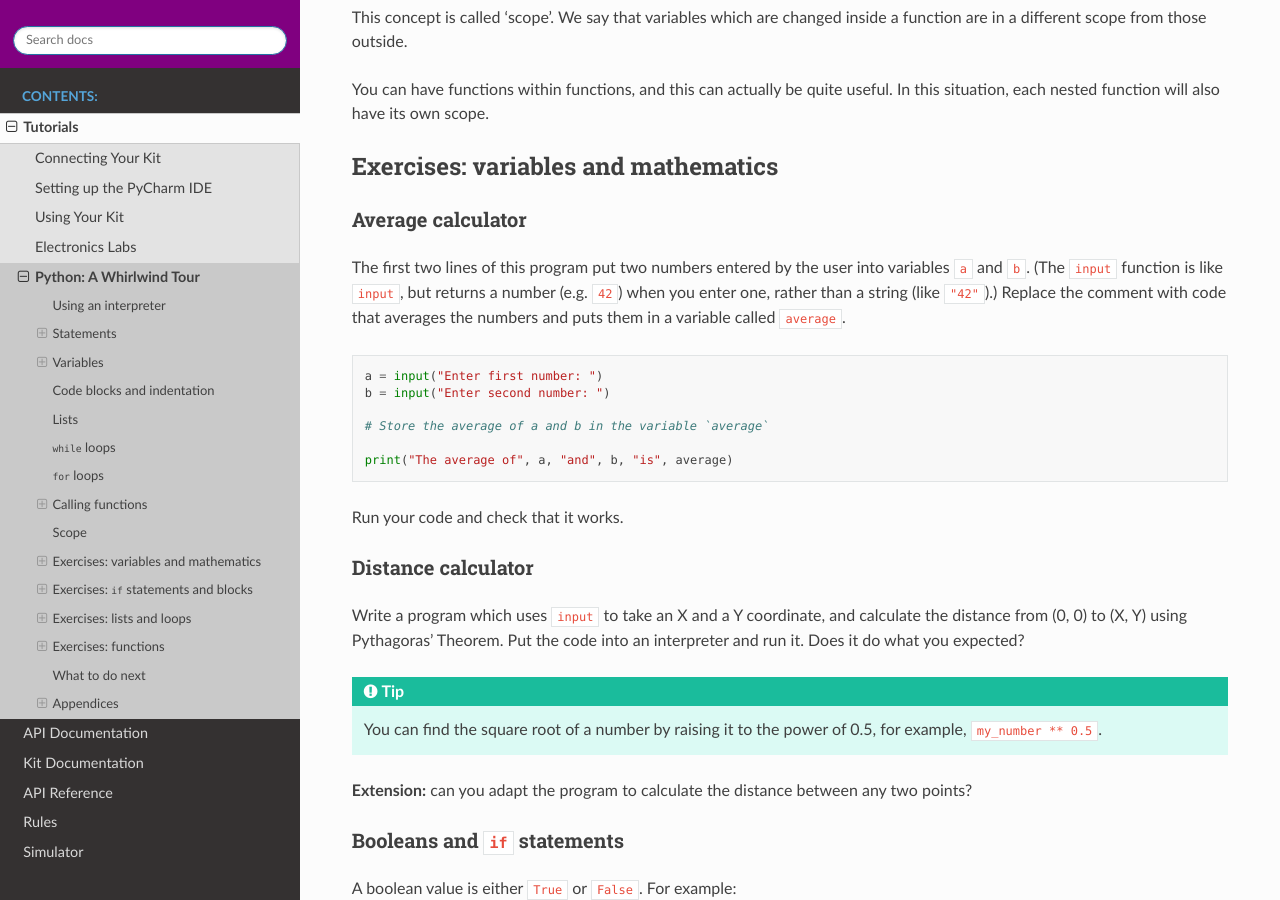
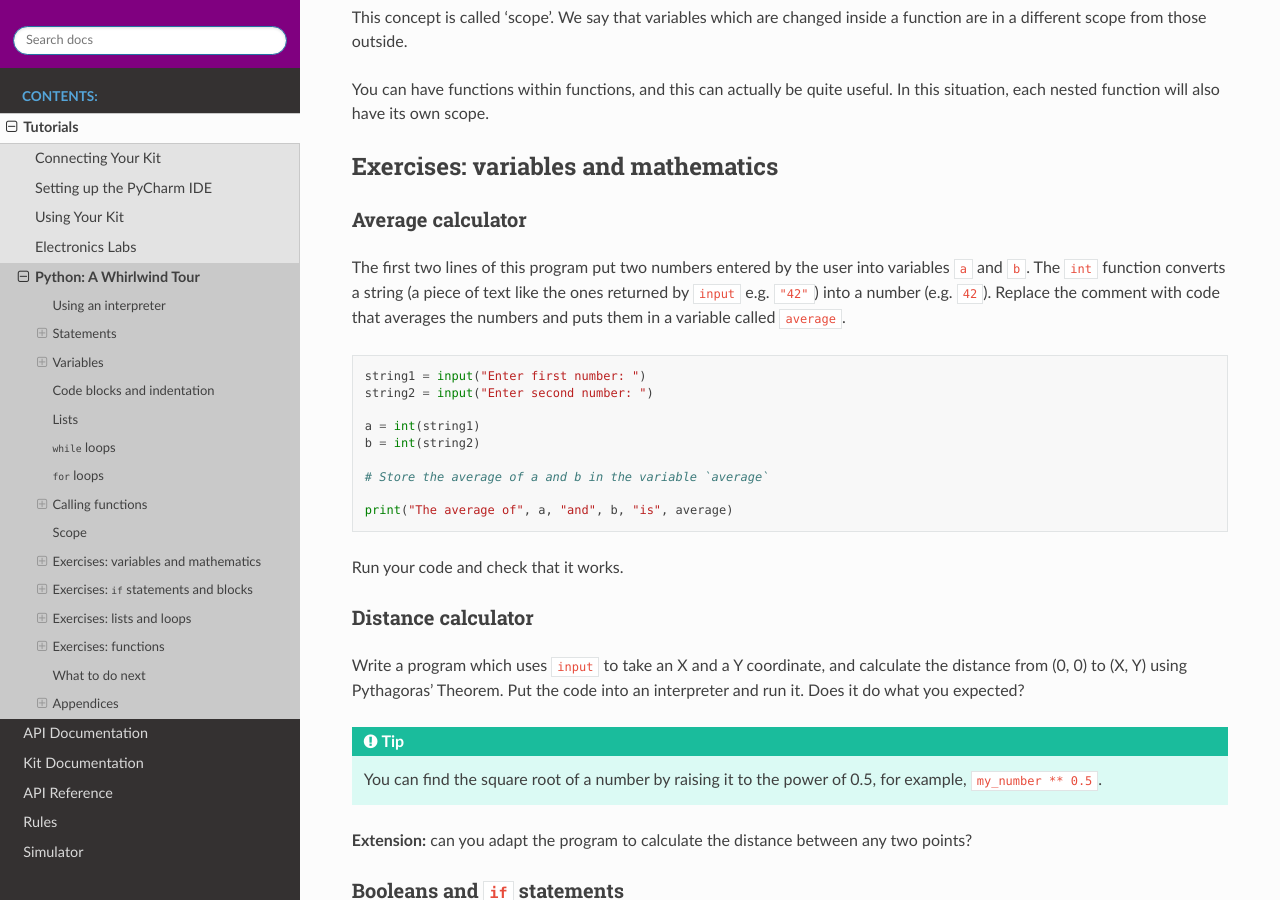
Before and after one commit to sourcebots/sbot, a Sphinx documentation site: the page built from docs/source/tutorials/python-whirlwind-tour.rst, in a window 1280 px wide and 900 px high, scrolled down 9253 px. Built offline with Sphinx 7.4.7 and the Read the Docs theme 2.0.0, drawn with Linux system fonts in a browser that asks for light colours.

Commit message:
Fix description of `input` function
Looks like we didn't review this very well when changing
`raw_input` to `input` as part of the migration to Python 3.

Also removes the nasty double-nested parentheses.

Fixes #84.

```diff
--- a/docs/source/tutorials/python-whirlwind-tour.rst
+++ b/docs/source/tutorials/python-whirlwind-tour.rst
@@ -543,15 +543,18 @@ Average calculator
 ~~~~~~~~~~~~~~~~~~
 
 The first two lines of this program put two numbers entered by the user
-into variables ``a`` and ``b``. (The ``input`` function is like
-``input``, but returns a number (e.g. ``42``) when you enter one, rather
-than a string (like ``"42"``).) Replace the comment with code that
+into variables ``a`` and ``b``. The ``int`` function converts a string
+(a piece of text like the ones returned by ``input`` e.g. ``"42"``)
+into a number (e.g. ``42``). Replace the comment with code that
 averages the numbers and puts them in a variable called ``average``.
 
 .. code:: python
 
-    a = input("Enter first number: ")
-    b = input("Enter second number: ")
+    string1 = input("Enter first number: ")
+    string2 = input("Enter second number: ")
+
+    a = int(string1)
+    b = int(string2)
 
     # Store the average of a and b in the variable `average`
 
```
